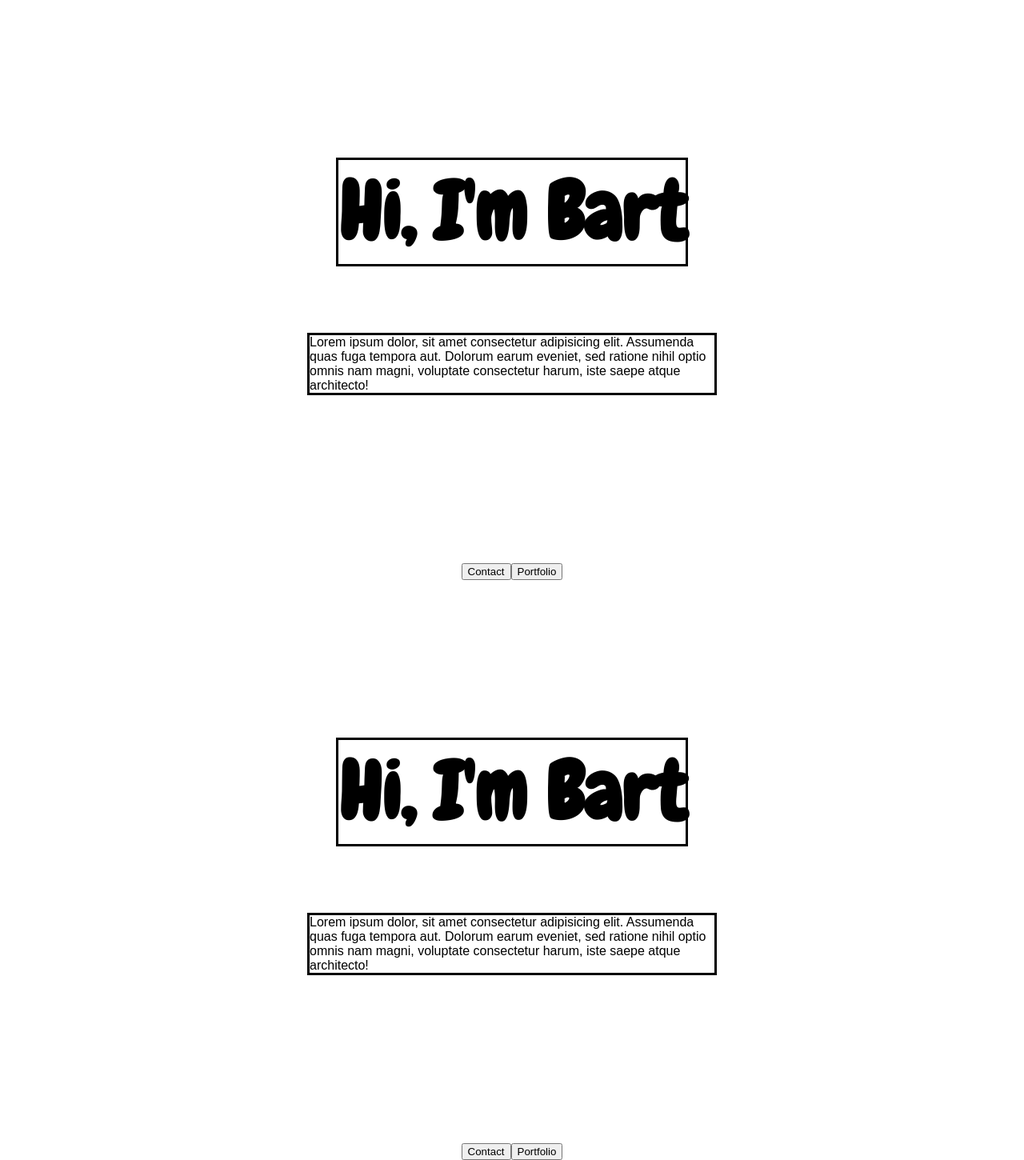
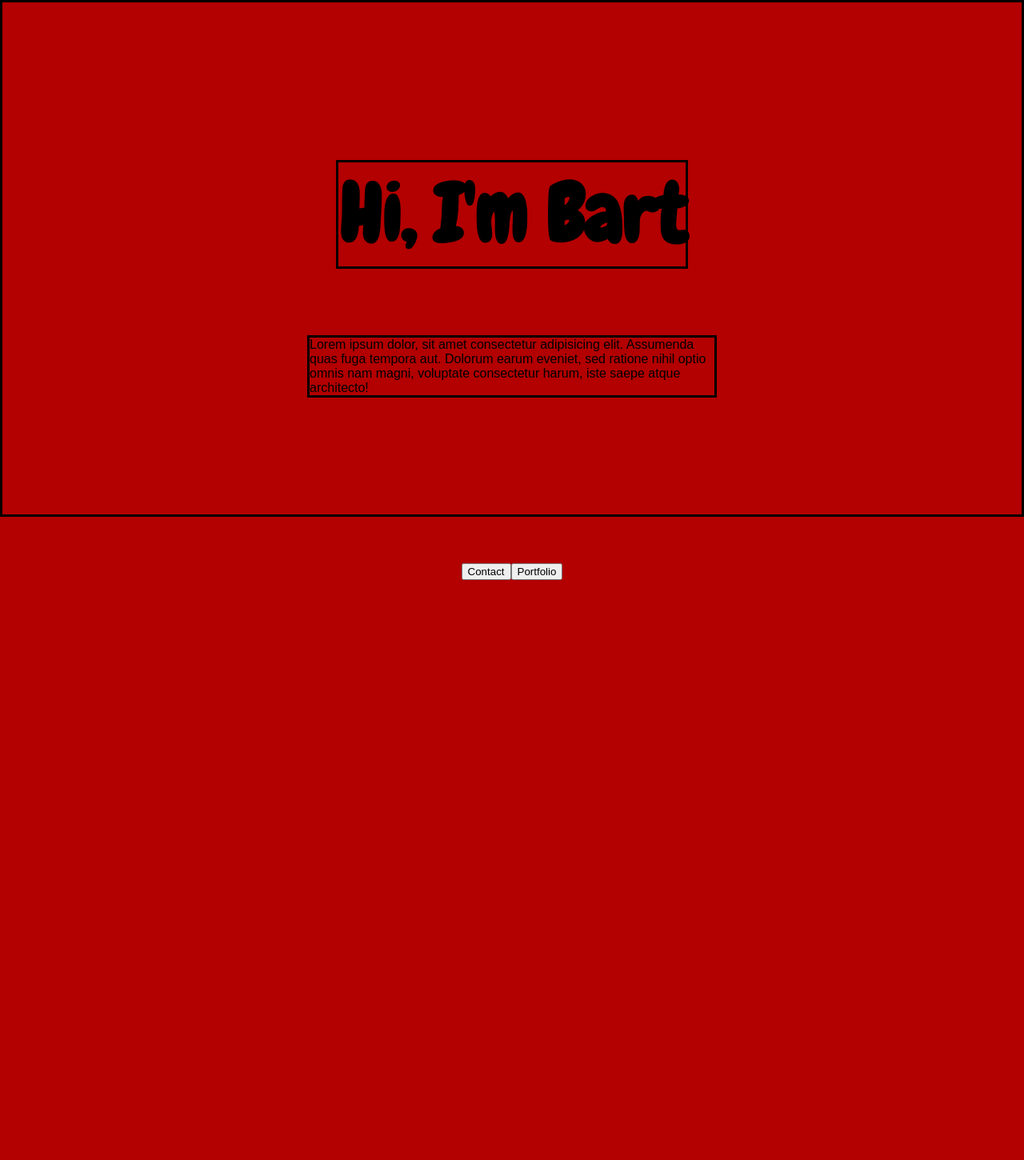
Before and after one commit to Bart369/portfolio-page, a React (Create React App) app in the folder portfolio/: page /contact in a window 1280 px wide. Shown: the top 1450 px of the page at 80% size. After the commit the page ends 800 px from the top, so only its background shows below. Built offline with nearby package versions, Linux system fonts and the light colour scheme.

Commit message:
not much just cleaning up

```diff
--- a/portfolio/src/App.css
+++ b/portfolio/src/App.css
@@ -1,8 +1,14 @@
 /************ General **************/
 
+body{
+  background-color: #b30000
+}
+
 .main{
-  /* display: flex; */
+
 }
+
+
 
 
 
@@ -32,6 +38,7 @@ nav li{
   justify-content: center;
   align-items: center;
   height: 80vh;
+  border: solid black
 }
 
 .about_me{
@@ -80,8 +87,3 @@ nav li{
 
 
 }
-
-
-h1{
-  /* font-size: 100px; */
-}
--- a/portfolio/src/App.js
+++ b/portfolio/src/App.js
@@ -11,10 +11,10 @@ class App extends Component {
       <Router>
         <div className="App">
           {/* <Nav /> */}
-          {/* <Controller /> */}
-          <Route path='/' render={props => (<Controller loadPage='1' />)} />
-          <Route path='/portfolio' render={props => (<Controller loadPage='2' />)} />
-          <Route path='/contact' render={props => (<Controller loadPage='3' />)} />
+          <Controller />
+          {/* <Route path='/' render={props => (<Controller loadPage='0' />)} />
+          <Route path='/portfolio' render={props => (<Controller loadPage='1' />)} />
+          <Route path='/contact' render={props => (<Controller loadPage='2' />)} /> */}
         </div>
       </Router>
     );
--- a/portfolio/src/components/Controller.jsx
+++ b/portfolio/src/components/Controller.jsx
@@ -53,41 +53,6 @@ class Controller extends React.Component{
         }
     }
 
-    // next() {
-    //     // this.setState({
-    //     //     count: this.state.count + 1
-    //     // })
-    //     // console.log(this.state.count)
-    //     this.slider.slickNext()
-    //     // this.buttonLoader()
-    // }
-    // previous() {
-    //     // this.setState({
-    //     //     count: this.state.count - 1
-    //     // })
-    //     // console.log(this.state.count)
-    //     this.slider.slickPrev()
-    //     // this.buttonLoader()
-    // }
-
-    // buttonLoader(){
-
-    //     if (this.state.count === 0) {
-    //         this.setState({
-    //             pageButtons: 'aboutMe'
-    //         })
-    //     }
-    //     else if (this.state.count === 1) {
-    //         this.setState({
-    //             pageButtons: 'portfolio'
-    //         })
-    //     } else {
-    //         this.setState({
-    //             pageButtons: 'contact'
-    //         })
-    //     }
-    // }
-
     aboutMeNext(){
         this.setState({
             pageButtons: 'portfolio'
@@ -132,31 +97,34 @@ class Controller extends React.Component{
 
     render() {
         const settings = {
-            dots: false,
+            // dots: true,
             infinite: true,
             speed: 500,
             slidesToShow: 1,
             slidesToScroll: 1,
+            // initialSlide: this.state.loadPage,
+
             fade: true,
+            arrows:true,
+            afterChange: function (currentSlide) {
+                console.log(currentSlide);
+            }
+            // swipeToSlide: true
         };
         return(
             <div className = 'main'>
                 <Slider ref={c => this.slider = c} {...settings}>
-                    <div key={1}>
+                    <div key={0}>
                         <AboutMe />
                     </div>
-                    <div key={2}>
+                    <div key={1}>
                         <Portfolio />
                     </div>
-                    <div key={3}>
+                    <div key={2}>
                         <Contact />
                     </div>
                 </Slider>
                 {this.renderPageButtons()}
-                {/* <div style={{ textAlign: 'center' }}>
-                    <button className='button' onClick={this.previous}>Previous</button>
-                    <button className='button' onClick={this.next}>Next</button>
-                </div> */}
             </div>
         )
     }
--- a/portfolio/src/components/Portfolio.jsx
+++ b/portfolio/src/components/Portfolio.jsx
@@ -14,7 +14,7 @@ class Portfolio extends React.Component{
             <div className='portfolio'>
                 <ul className='portfolio_list'>
                     <a href='http://sailor-seal-22603.bitballoon.com/'><li className='portfolio_items'><img src='img/Space Shooter.png'/></li></a>
-                    <li className='portfolio_items'><img src='img/ShowBot.png' /></li>
+                    <a href='https://www.mmo-champion.com/content/'><li className='portfolio_items'><img src='img/ShowBot.png' /></li></a>
                     <li className='portfolio_items'><img src='img/ShowBot.png' /></li>
                     <li className='portfolio_items'><img src='img/ShowBot.png' /></li>
                 </ul>
```
Also changed, not shown: portfolio/src/components/AboutMe.jsx (+4 -4 lines).
